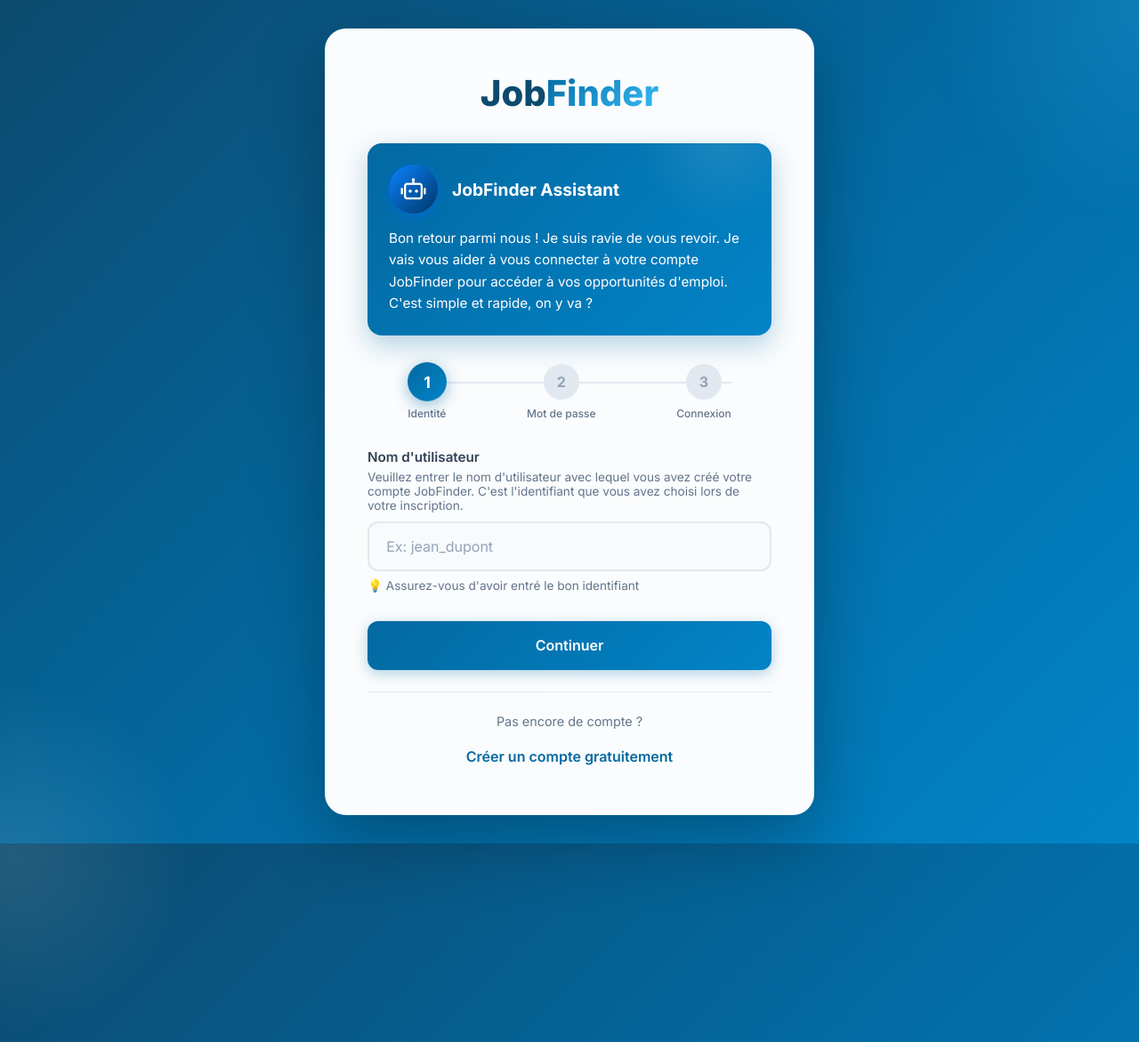
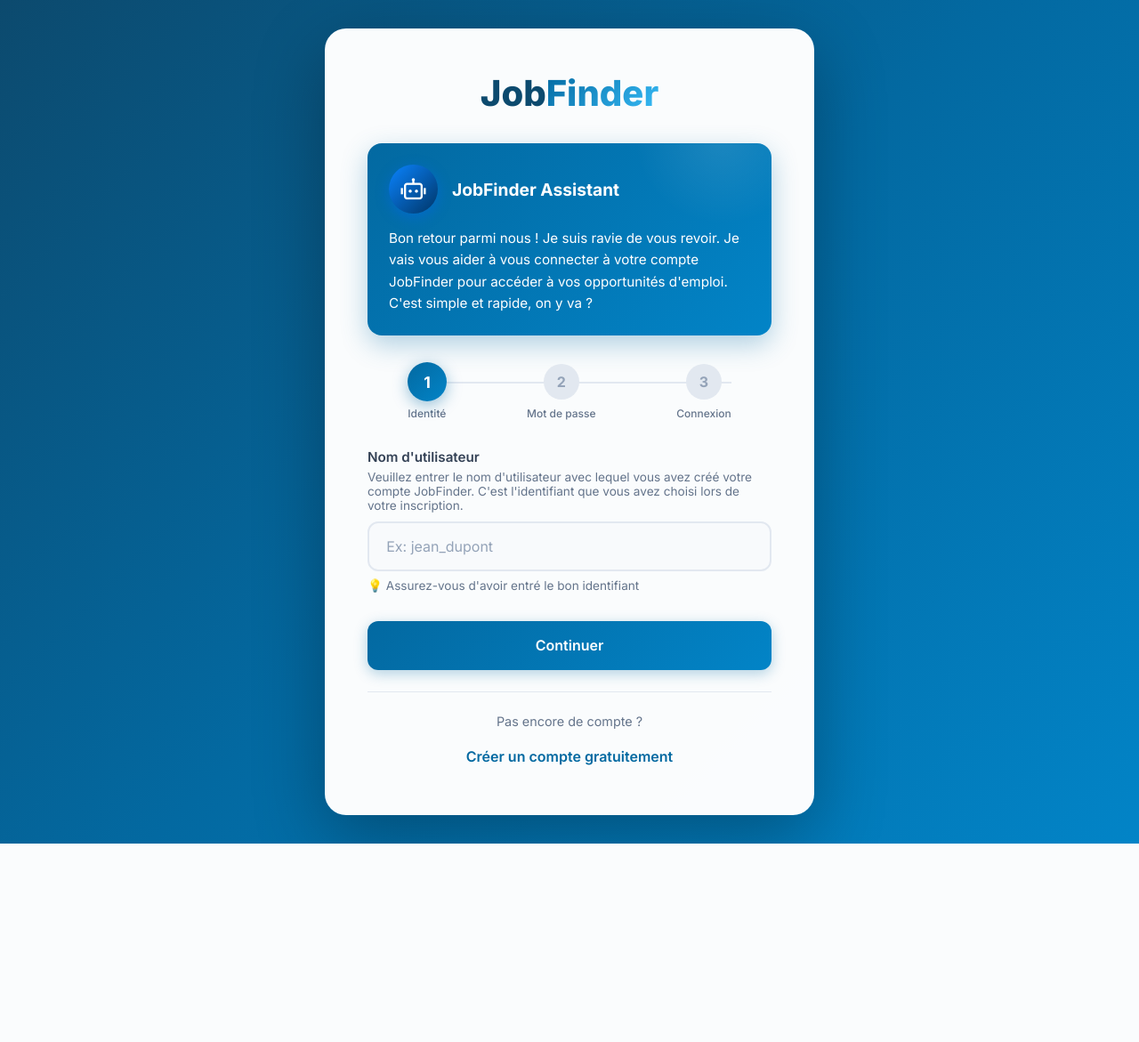
Before and after one commit to Kevin0william/jobfinder, a Django app: page /connexion/ in a window 1280 px wide; the page is wider, and only the part inside the window is pictured. Shown: that part at 89% size. After the commit the page ends 948 px from the top of that part, so only its background shows below. Run offline with Django 5.2, Linux system fonts and the light colour scheme; some libraries are stand-ins or nearby versions.

Commit message:
encore des mise a jour

```diff
--- a/app/templates/app/connexion.html
+++ b/app/templates/app/connexion.html
@@ -24,40 +24,6 @@
             position: relative;
             overflow-x: hidden;
             padding: 2rem;
-        }
-
-        body::before {
-            content: '';
-            position: absolute;
-            width: 500px;
-            height: 500px;
-            background: radial-gradient(circle, rgba(56, 189, 248, 0.2) 0%, transparent 70%);
-            border-radius: 50%;
-            top: -250px;
-            right: -250px;
-            animation: float 8s ease-in-out infinite;
-        }
-
-        body::after {
-            content: '';
-            position: absolute;
-            width: 400px;
-            height: 400px;
-            background: radial-gradient(circle, rgba(255, 255, 255, 0.1) 0%, transparent 70%);
-            border-radius: 50%;
-            bottom: -200px;
-            left: -200px;
-            animation: float 10s ease-in-out infinite reverse;
-        }
-
-        @keyframes float {
-            0%,
-            100% {
-                transform: translate(0, 0) scale(1);
-            }
-            50% {
-                transform: translate(20px, 20px) scale(1.05);
-            }
         }
 
         .container {
```
Also changed, not shown: app/templates/app/inscription.html (+0 -34 lines).
